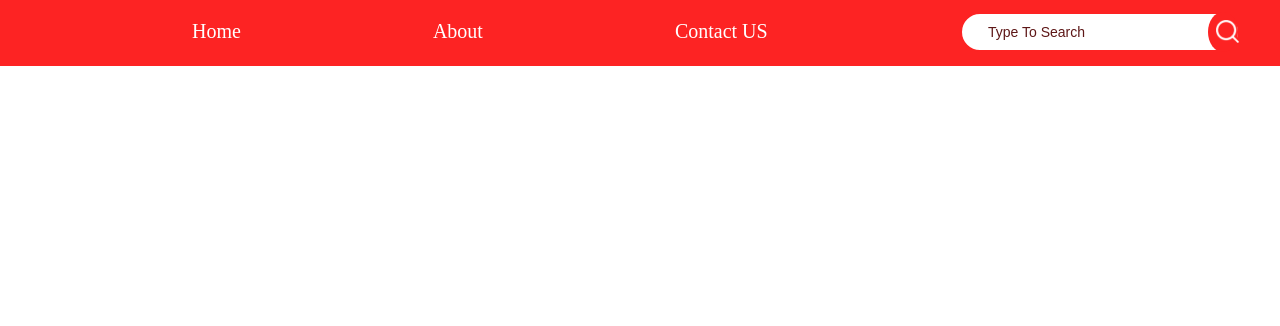
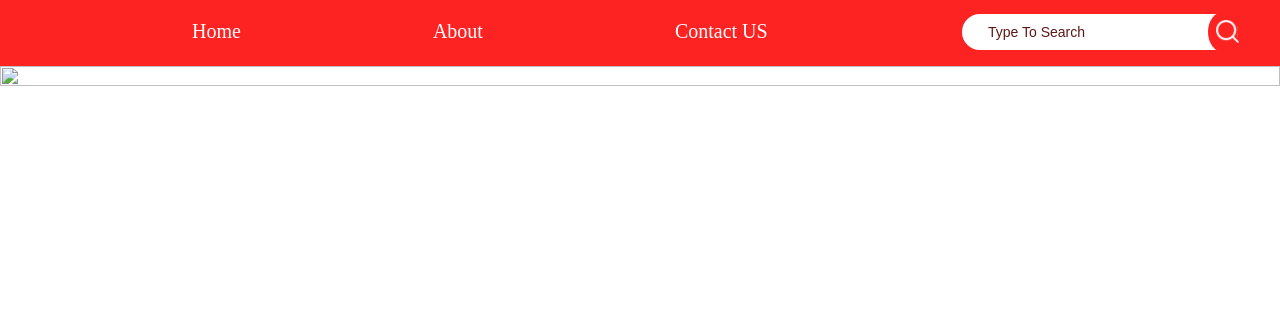
Before and after one commit to AJTimePyro/manga-web, a Flask app: template templates/index.html in a window 1280 px wide. Shown: the top 326 px of the page. Run offline with Flask 2, Linux system fonts and the light colour scheme; the template is opened without the code that fills it: most values are stand-ins (such as "Sample title", 1, 10 or a date in 2020).

Commit message:
added bg image/gif randomly for home page

```diff
--- a/static/css/home.css
+++ b/static/css/home.css
@@ -0,0 +1,6 @@
+
+
+#background-img img{
+    height: 100%;
+    width: 100%;
+}
--- a/templates/index.html
+++ b/templates/index.html
@@ -2,10 +2,11 @@
 
 {% block head %}
 <title>Unlimited Manga</title>
+<link rel="stylesheet" href="{{ url_for('static', filename = 'css/home.css') }}">
 {% endblock %}
 
 {% block body %}
-<div>
+<div id="background-img">
     <img src="{{ gifUrl }}" alt="">
 </div>
 {% endblock %}
```
